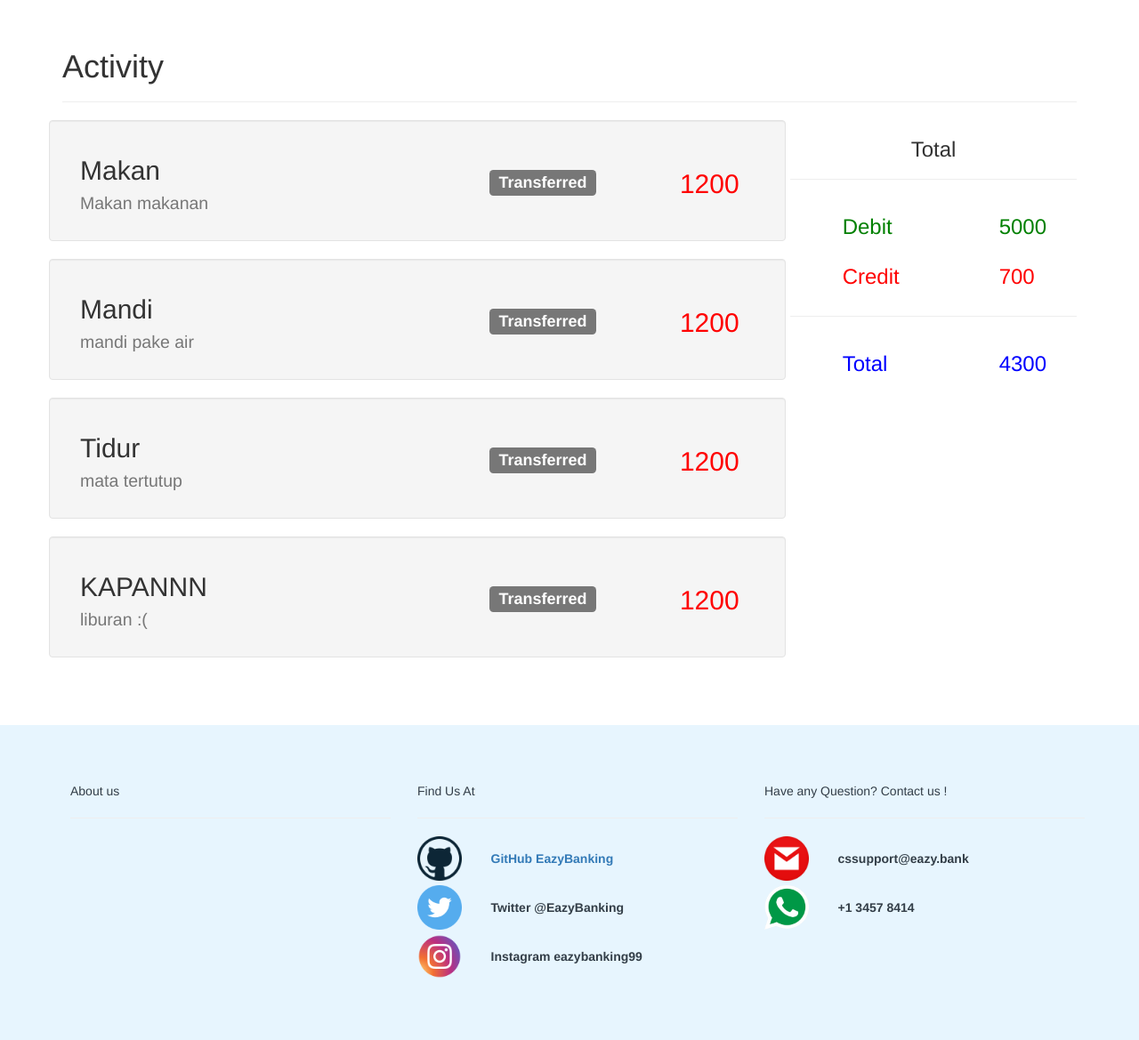
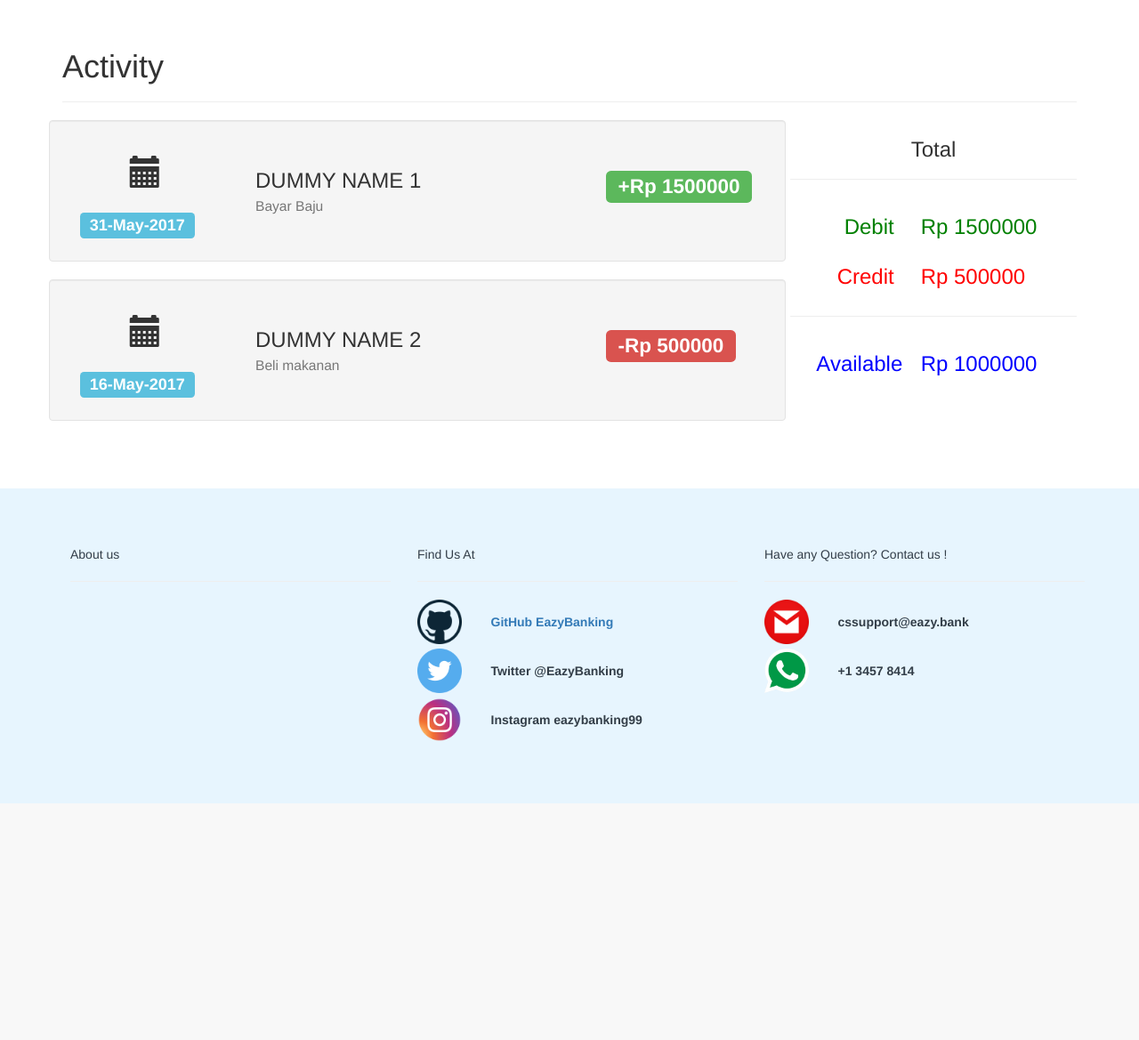
Before and after one commit to bobbyirawan09/eazybanking, a PHP site: page /activity.php in a window 1280 px wide. Shown: the part 51-1220 px from the top of the page at 89% size. After the commit the page ends 954 px from the top, so only its background shows below. Run offline with PHP 8.4, Linux system fonts and the light colour scheme; a user stored in the database is signed in; data comes from the database, SQL or seed files in the repository; both versions use the stored data as it was after the commit.

Commit message:
activity.php done

```diff
--- a/activity.json
+++ /dev/null
@@ -1,26 +0,0 @@
-[
-	{
-		"otheruser" : "Makan",
-		"info" : "Makan makanan",
-		"type" : "Transferred",
-		"amount" : "1200"
-	},
-	{
-		"otheruser" : "Mandi",
-		"info" : "mandi pake air",
-		"type" : "Transferred",
-		"amount" : "1200"
-	},
-	{
-		"otheruser" : "Tidur",
-		"info" : "mata tertutup",
-		"type" : "Transferred",
-		"amount" : "1200"
-	},
-	{
-		"otheruser" : "KAPANNN",
-		"info" : "liburan :(",
-		"type" : "Transferred",
-		"amount" : "1200"
-	}
-]
--- a/activity.php
+++ b/activity.php
@@ -21,13 +21,26 @@
     });
     function showActivity() {
       $.ajax({
-        url: "activity.json",
+        url: "activityData.php",
         type: "POST",
         dataType: "JSON",
         success: function(result){
+          var debit = 0;
+          var credit = 0;
           for (i in result) {
-            $("#activity").append('<div class="row well"><div class="col-md-7"><h2>'+result[i].otheruser+'<br><small>'+result[i].info+'</small></h2></div><div class="col-md-3"><h3 style="padding-top: 15px;"><span class="label label-default">'+result[i].type+'</span></h3></div><div class="col-md-2"><h2 style="color: red; padding-top: 15px; text-align: center;">'+result[i].amount+'</h2></div></div>');
+            if(result[i].type == 1) {
+              $("#activity").append('<div class="row well"><div class="col-md-3"><div class="col-md-offset-4"><h1><span class="glyphicon glyphicon-calendar"></span></h1></div><h3><span class="label label-info">'+result[i].tgl+'</span></h3></div><div class="col-md-6"><h3 style="padding-top: 15px;">'+result[i].otheruser+'<br><small>'+result[i].info+'</small></h3></div><div class="col-md-3"><h2 style="padding-top: 15px;"><span class="label label-danger">-Rp '+result[i].amount+'</span></h2></div></div>');
+              credit += parseInt(result[i].amount);
+            }
+            else if(result[i].type == 0){
+              $("#activity").append('<div class="row well"><div class="col-md-3"><div class="col-md-offset-4"><h1><span class="glyphicon glyphicon-calendar"></span></h1></div><h3><span class="label label-info">'+result[i].tgl+'</span></h3></div><div class="col-md-6"><h3 style="padding-top: 15px;">'+result[i].otheruser+'<br><small>'+result[i].info+'</small></h3></div><div class="col-md-3"><h2 style="padding-top: 15px;"><span class="label label-success">+Rp '+result[i].amount+'</span></h2></div></div>');
+              debit += parseInt(result[i].amount);
+            }
           }
+          var total = debit - credit;
+          $("#debit").html("Rp "+debit);
+          $("#credit").html("Rp "+credit);
+          $("#total").html("Rp "+total);
         }
       });
     }
@@ -47,30 +60,30 @@
     <hr>
 
     <div class="row">
-      <div class="col-md-6 col-md-offset-2">
-        <h3 style="color: green;">Debit</h3>
+      <div class="col-md-4 col-md-offset-1">
+        <h3 style="color: green; text-align: right;">Debit</h3>
       </div>
-      <div class="col-md-4">
-        <h3 style="color: green;">5000</h3>
+      <div class="col-md-7">
+        <h3 style="color: green;" id="debit"></h3>
       </div>
     </div>
 
     <div class="row">
-      <div class="col-md-6 col-md-offset-2">
-        <h3 style="color: red;">Credit</h3>
+      <div class="col-md-4 col-md-offset-1">
+        <h3 style="color: red; text-align: right;">Credit</h3>
       </div>
-      <div class="col-md-4">
-        <h3 style="color: red;">700</h3>
+      <div class="col-md-7">
+        <h3 style="color: red;" id="credit"></h3>
       </div>
     </div>
     <hr>
 
     <div class="row">
-      <div class="col-md-6 col-md-offset-2">
-        <h3 style="color: blue;">Total</h3>
+      <div class="col-md-4 col-md-offset-1">
+        <h3 style="color: blue; text-align: right;">Available</h3>
       </div>
-      <div class="col-md-4">
-        <h3 style="color: blue;">4300</h3>
+      <div class="col-md-7">
+        <h3 style="color: blue;" id="total"></h3>
       </div>
     </div>
 
--- /dev/null
+++ b/activityData.php
@@ -0,0 +1,20 @@
+<?php
+	session_start();
+	if(!isset($_SESSION['account'])) {
+		header("location: signin.php");
+	}
+	$user = $_SESSION['account'];
+	$con = mysqli_connect("localhost","root","","eazybanking");
+	$query = "SELECT * FROM activity WHERE user='$user' ORDER BY tgl desc";
+	$result = mysqli_query($con,$query);
+	$data = array();
+	while($row = mysqli_fetch_assoc($result)) {
+		$temp['tgl'] = date_format(date_create($row['tgl']),"j-F-Y");
+		$temp['otheruser'] = $row['otheruser'];
+		$temp['info'] = $row['info'];
+		$temp['amount'] = $row['amount'];
+		$temp['type'] = $row['type'];
+		array_push($data, $temp);
+	};
+	echo json_encode($data);
+?>
--- /dev/null
+++ b/catatan.txt
@@ -0,0 +1,4 @@
+-about us
+-features (?)
+-sign up belum berfungsi
+-ubah account belum berfungsi
--- /dev/null
+++ b/transferdata.php
@@ -0,0 +1,3 @@
+<?php
+	$me = $_SESSION['account'];
+?>
```
Also changed, not shown: datatransfer.json (deleted, +0 -20 lines), eazybanking.sql (+17 -6 lines), manage-card.php (+63 -2 lines), transfer.php (+8 -4 lines).
